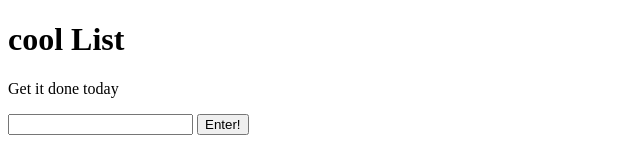
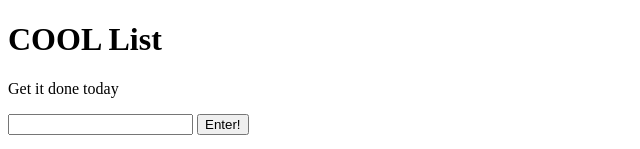
Before and after one commit to moet-stein/TO-DOlist, a plain HTML site: page index.html in a window 1280 px wide. Shown: the top 149 px of the page, without its empty margins (0-640 px from the left). Drawn offline with Linux system fonts and the light colour scheme.

Commit message:
capitalize title

```diff
--- a/index.html
+++ b/index.html
@@ -5,7 +5,7 @@
 	<link rel="stylesheet" type="text/css" href="style.css">
 </head>
 <body>
-	<h1>cool List</h1>
+	<h1>COOL List</h1>
 	<p id="first">Get it done today</p>
 	<input id = "userinput" type="text" placeholer="enteritems">
 	<button id="enter">Enter!</button>
```
